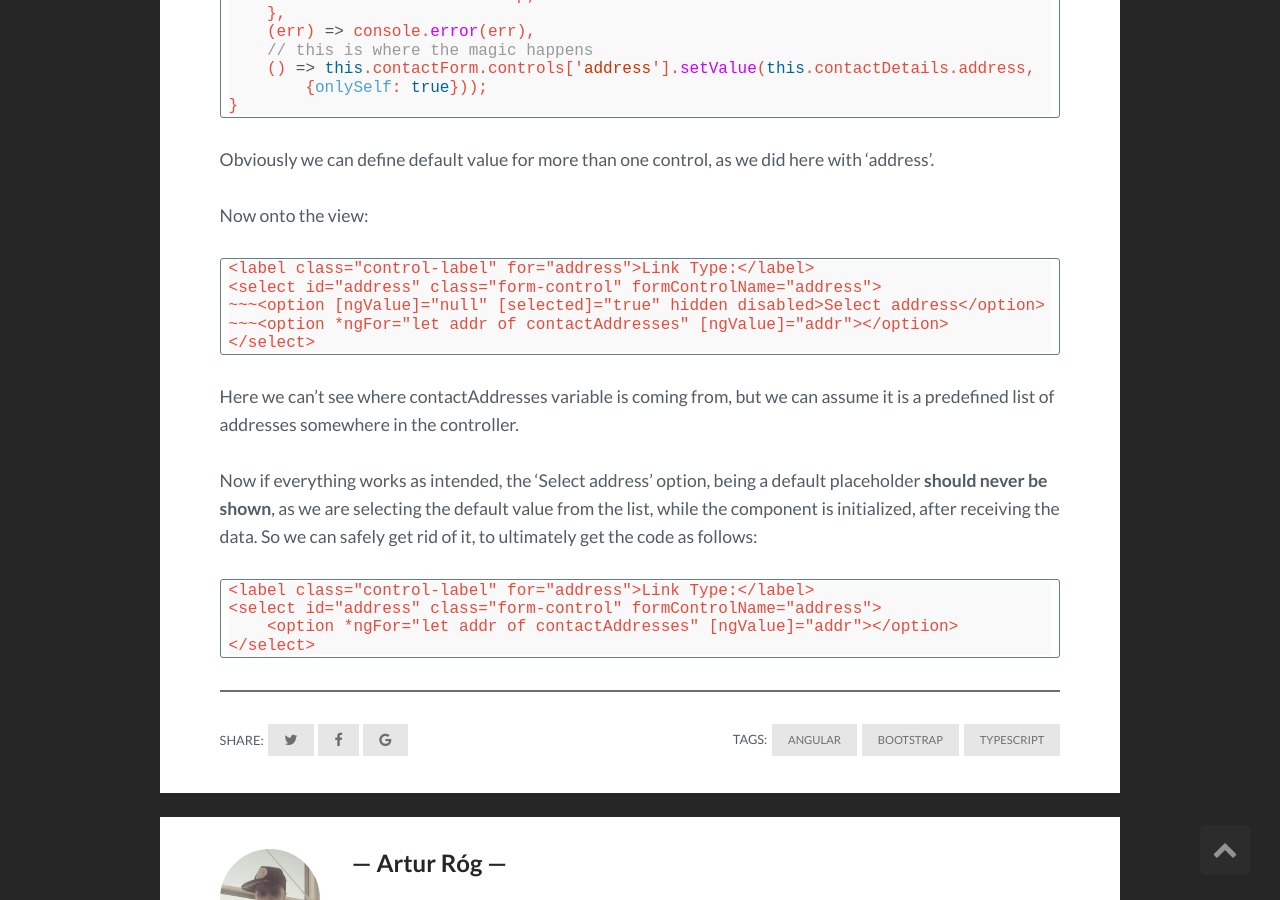
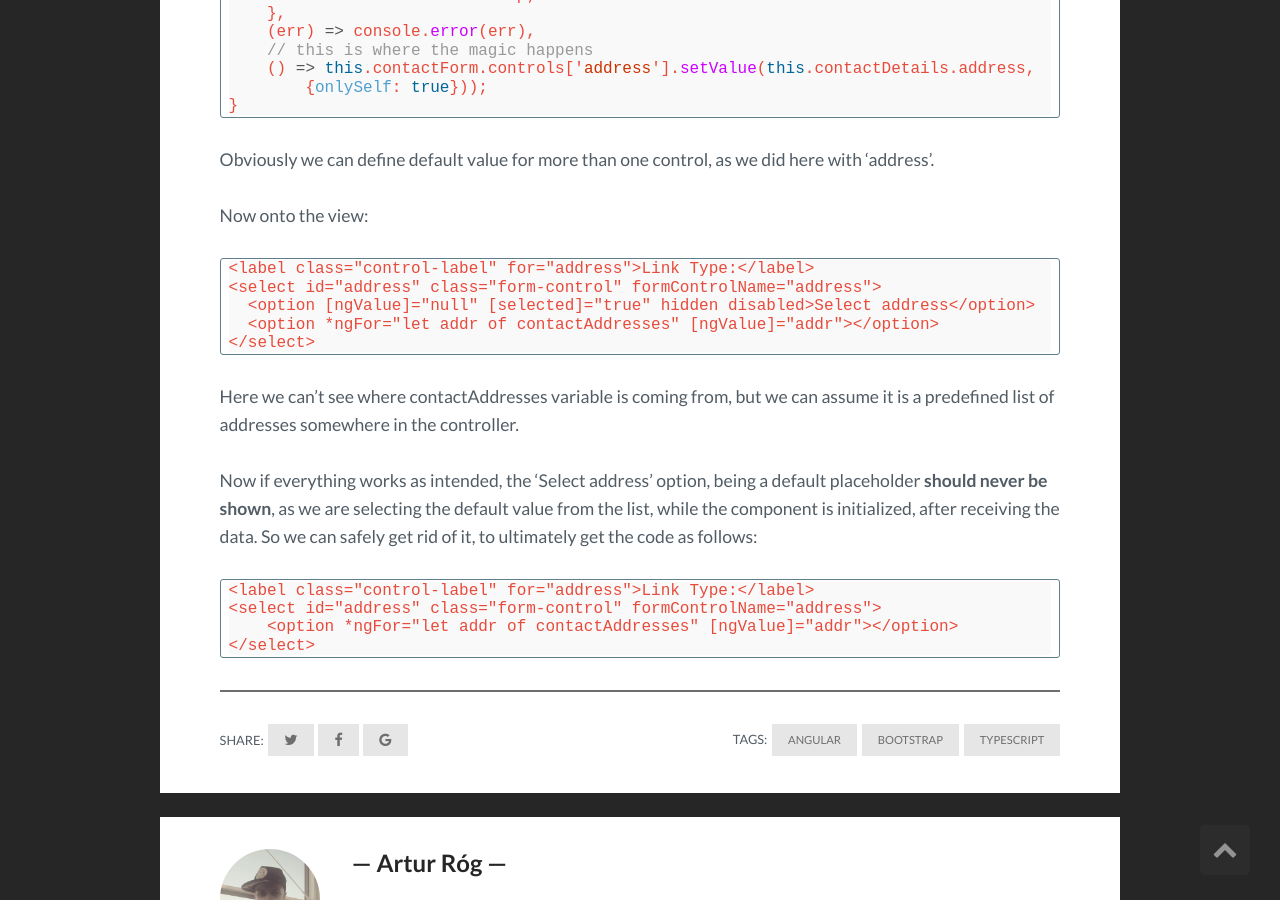
Before and after one commit to rogartur/rogartur.github.io, a Jekyll site: the page built from _posts/2018-06-06-angular2-bootstrap-default-value-dropdown.markdown, in a window 1280 px wide and 900 px high, scrolled down 972 px. Built offline with Jekyll 4.4.1, drawn with Linux system fonts in a browser that asks for light colours.

Commit message:
Update 2018-06-06-angular2-bootstrap-default-value-dropdown.markdown

```diff
--- a/_posts/2018-06-06-angular2-bootstrap-default-value-dropdown.markdown
+++ b/_posts/2018-06-06-angular2-bootstrap-default-value-dropdown.markdown
@@ -31,8 +31,8 @@ Now onto the view:
 ~~~~~
 <label class="control-label" for="address">Link Type:</label>
 <select id="address" class="form-control" formControlName="address">
-~~~<option [ngValue]="null" [selected]="true" hidden disabled>Select address</option>
-~~~<option *ngFor="let addr of contactAddresses" [ngValue]="addr">{{ addr }}</option>
+  <option [ngValue]="null" [selected]="true" hidden disabled>Select address</option>
+  <option *ngFor="let addr of contactAddresses" [ngValue]="addr">{{ addr }}</option>
 </select>
 ~~~~~
 \\
```
